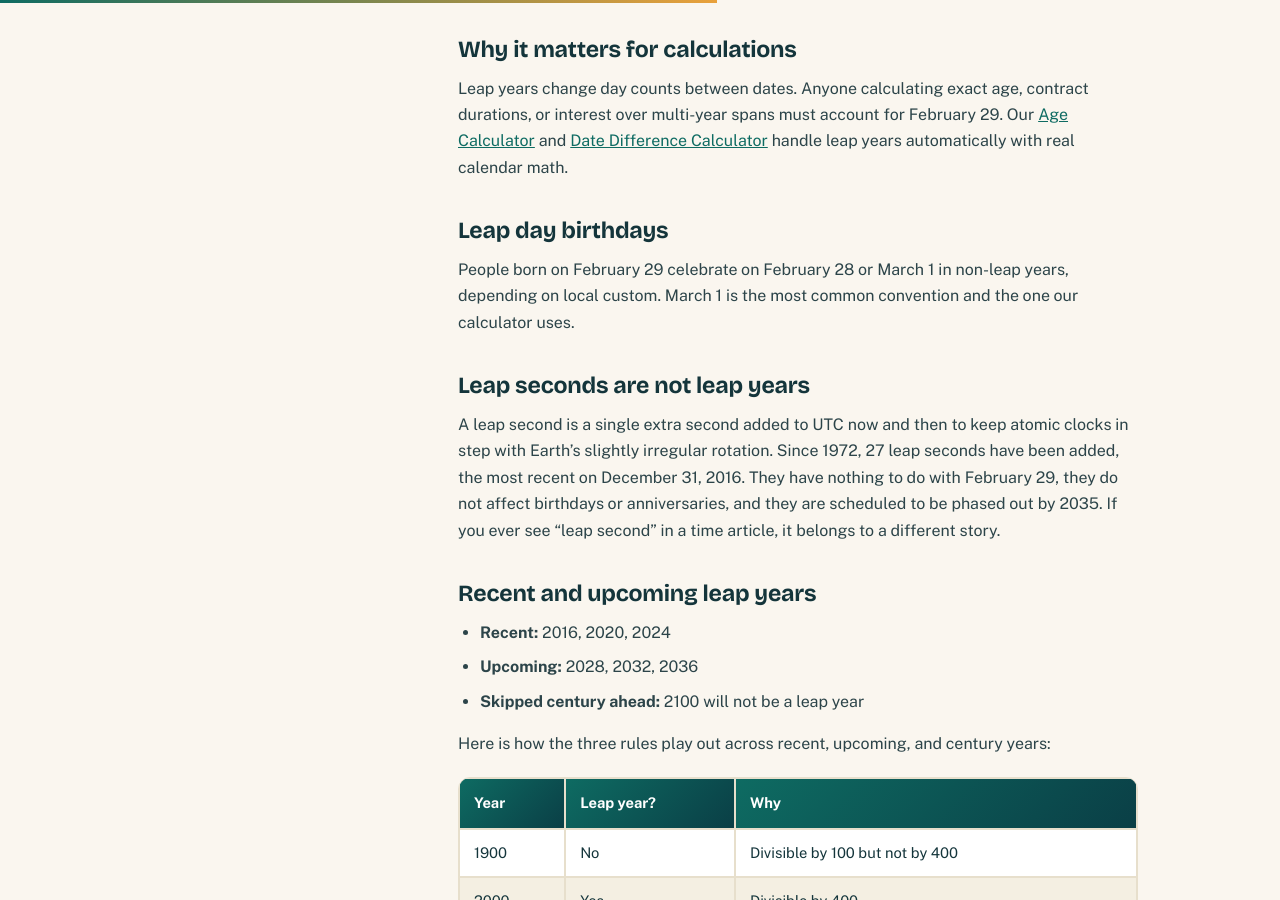
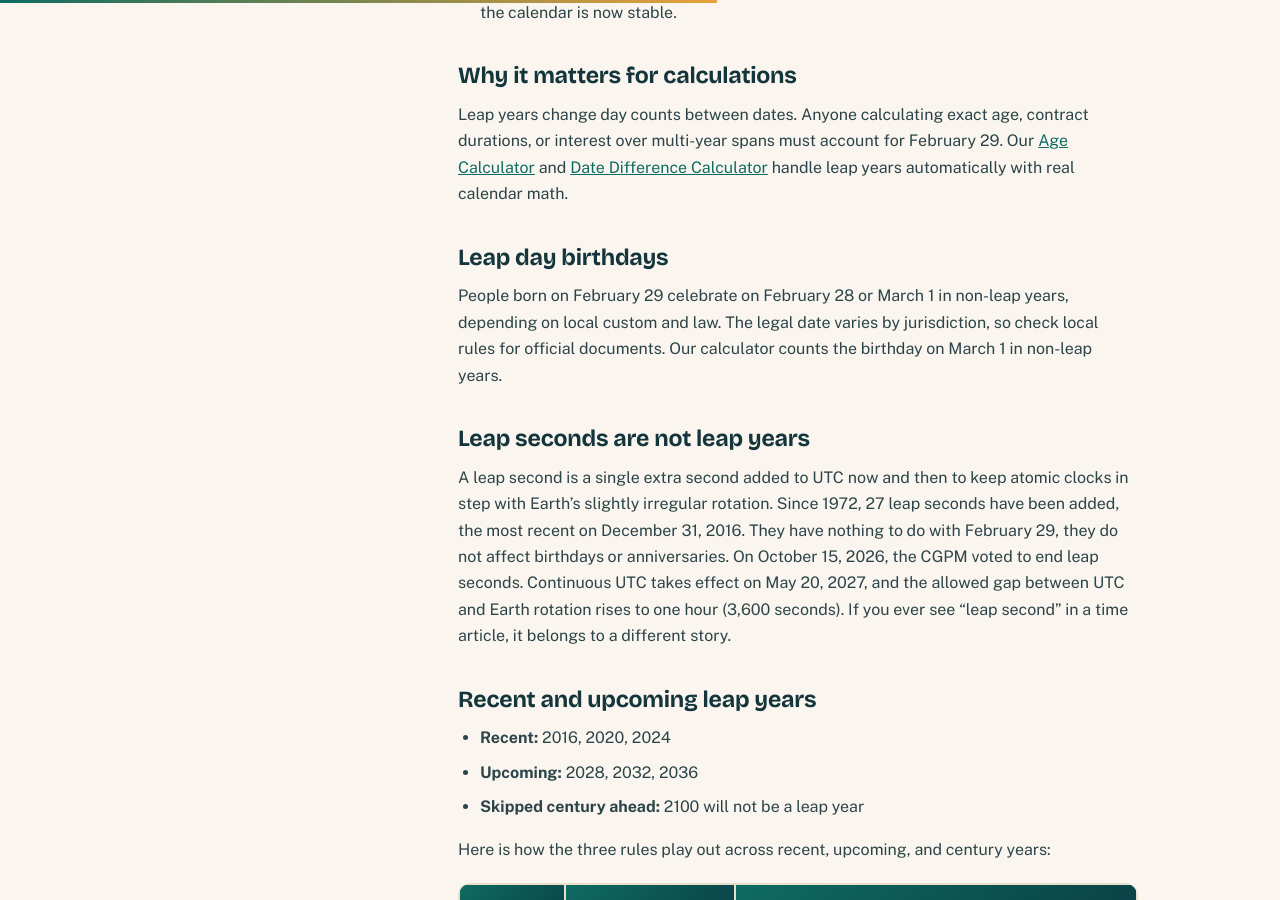
Before and after one commit to zaidmeo09-dhangal/agedatecalc, a Jekyll site: the page built from _posts/2026-10-21-what-is-a-leap-year.md, in a window 1280 px wide and 900 px high, scrolled down 2966 px. Built offline with Jekyll 4.4.1, drawn with Linux system fonts in a browser that asks for light colours; some of the changed text lies outside the part shown.

Commit message:
SEO audit fixes: broken links, titles, DST 2027, schema, og:image

```diff
--- a/_posts/2026-10-21-what-is-a-leap-year.md
+++ b/_posts/2026-10-21-what-is-a-leap-year.md
@@ -3,6 +3,7 @@
 title: What Is a Leap Year? Simple Rules Explained
 slug: what-is-a-leap-year
 date: '2026-10-21'
+last_modified_at: 2026-11-12
 status: Published
 author: AgeDateCalc Team
 category: Date Guides
@@ -40,13 +41,13 @@
 
   Why does February get an extra day in a leap year?
 
-  Earth takes about 365.25 days to orbit the sun, roughly a quarter day more than the 365 days on the calendar. Adding February 29 every four years absorbs that extra time and keeps the calendar from drifting away from the seasons.
+  Earth takes about 365.2422 days (the tropical year) to orbit the sun, roughly a quarter day more than the 365 days on the calendar. Adding February 29 every four years absorbs that extra time and keeps the calendar from drifting away from the seasons.
 
   ---
 
   What birthday do February 29 babies celebrate in non-leap years?
 
-  They celebrate on February 28 or March 1, depending on local custom and law. March 1 is the most common convention, and it is the one most age calculators use.'
+  They celebrate on February 28 or March 1, depending on local custom and law. The legal date varies by jurisdiction, so check local rules for official documents.'
 permalink: /blog/what-is-a-leap-year/
 tool_url: /age-calculator/
 tool_name: Age Calculator
@@ -58,7 +59,7 @@
 
 ## Why leap years exist
 
-Earth takes about 365.25 days to orbit the sun, not exactly 365. Without correction, the calendar would drift by about one day every four years. After a century, seasons would slide by nearly a month. Adding one day every four years absorbs most of that drift.
+Earth takes about 365.2422 days (the tropical year) to orbit the sun, not exactly 365. Without correction, the calendar would drift by about one day every four years. After a century, seasons would slide by nearly a month. Adding one day every four years absorbs most of that drift.
 
 <img src="{{ '/assets/images/what-is-a-leap-year-orbit.webp' | relative_url }}" alt="Earth at four positions in its orbit around the sun, showing why a year is about 365.25 days and leap years exist" width="1200" height="630" loading="lazy">
 
@@ -98,11 +99,11 @@
 
 ## Leap day birthdays
 
-People born on February 29 celebrate on February 28 or March 1 in non-leap years, depending on local custom. March 1 is the most common convention and the one our calculator uses.
+People born on February 29 celebrate on February 28 or March 1 in non-leap years, depending on local custom and law. The legal date varies by jurisdiction, so check local rules for official documents. Our calculator counts the birthday on March 1 in non-leap years.
 
 ## Leap seconds are not leap years
 
-A leap second is a single extra second added to UTC now and then to keep atomic clocks in step with Earth's slightly irregular rotation. Since 1972, 27 leap seconds have been added, the most recent on December 31, 2016. They have nothing to do with February 29, they do not affect birthdays or anniversaries, and they are scheduled to be phased out by 2035. If you ever see "leap second" in a time article, it belongs to a different story.
+A leap second is a single extra second added to UTC now and then to keep atomic clocks in step with Earth's slightly irregular rotation. Since 1972, 27 leap seconds have been added, the most recent on December 31, 2016. They have nothing to do with February 29, they do not affect birthdays or anniversaries. On October 15, 2026, the CGPM voted to end leap seconds. Continuous UTC takes effect on May 20, 2027, and the allowed gap between UTC and Earth rotation rises to one hour (3,600 seconds). If you ever see "leap second" in a time article, it belongs to a different story.
 
 ## Recent and upcoming leap years
 
```
